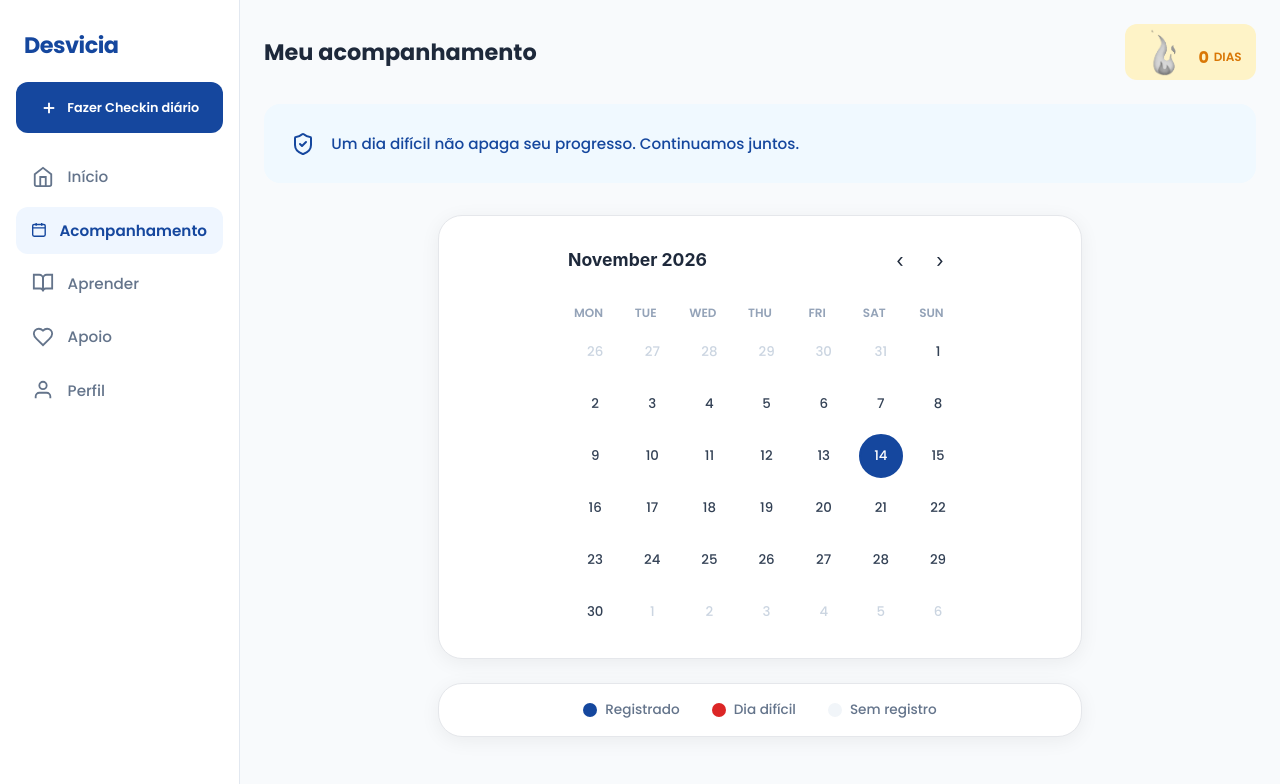
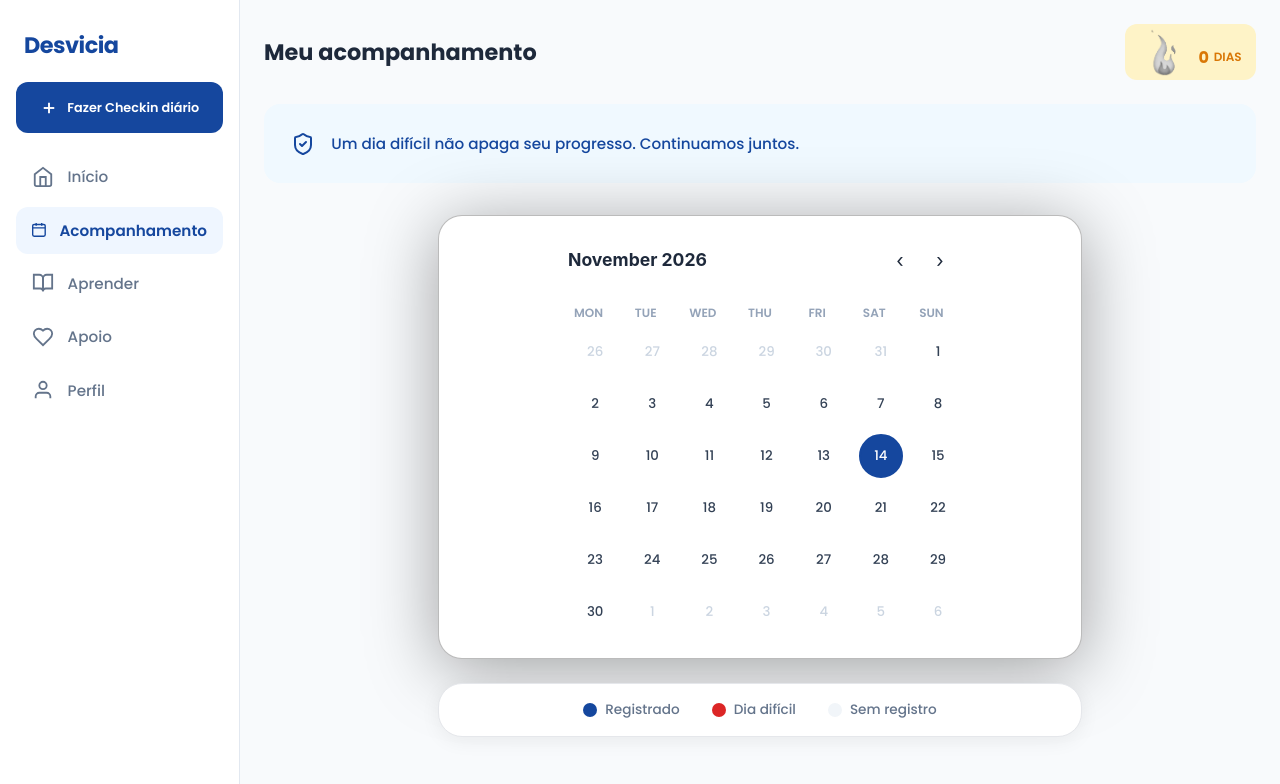
Before and after one commit to 11pedrofxx/frontend-desvicia, a React (Create React App) app: page /acompanhamento in a window 1280 px wide. Shown: the top 784 px of the page. Built offline with nearby package versions, Linux system fonts and the light colour scheme; no server answers; sample sign-in values are in the browser's storage.

Commit message:
melhora no calendario

```diff
--- a/src/Pages/Acompanhamento/index.scss
+++ b/src/Pages/Acompanhamento/index.scss
@@ -92,10 +92,10 @@
     width: 65%;
     margin: 0 auto 1.5rem;
     background-color: #ffffff;
-    border: 1px solid #e5e7eb;
+    border: 1px solid #00000044;
     border-radius: 24px;
     padding: 1.5rem;
-    box-shadow: 0 4px 20px rgba(0, 0, 0, 0.06);
+    box-shadow: 0 10px 70px rgba(0, 0, 0, 0.363);
     box-sizing: border-box;
 
     .react-calendar {
```
